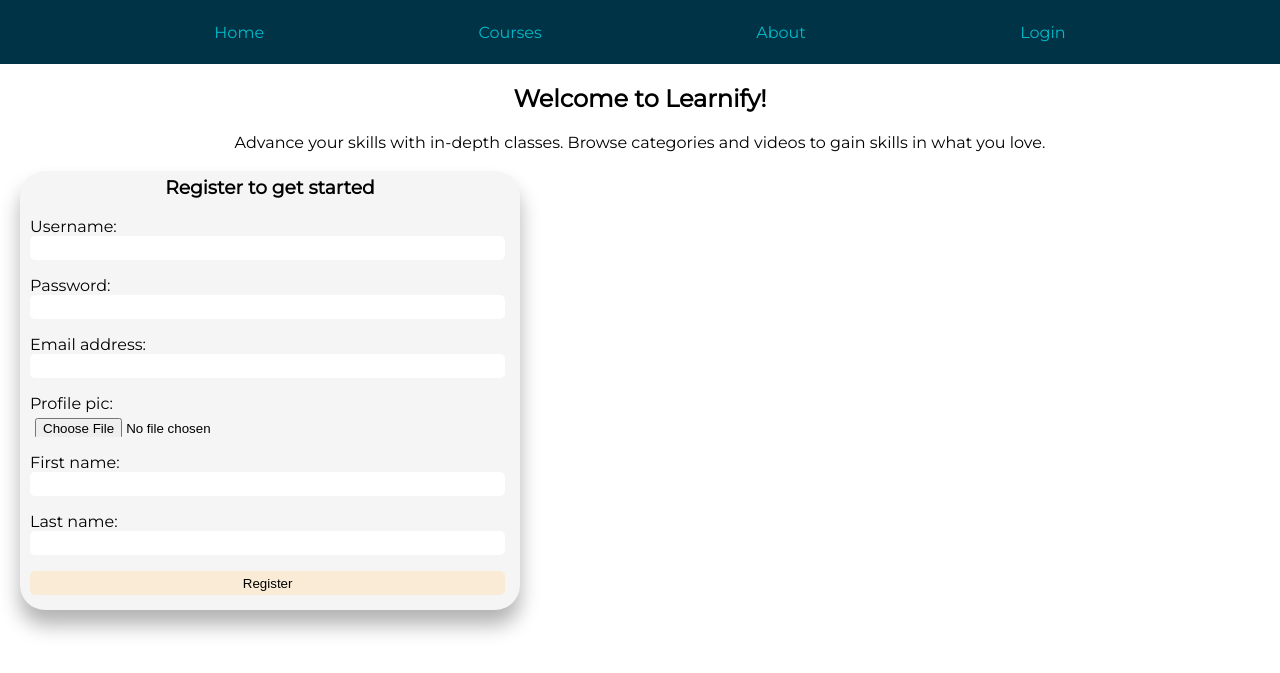
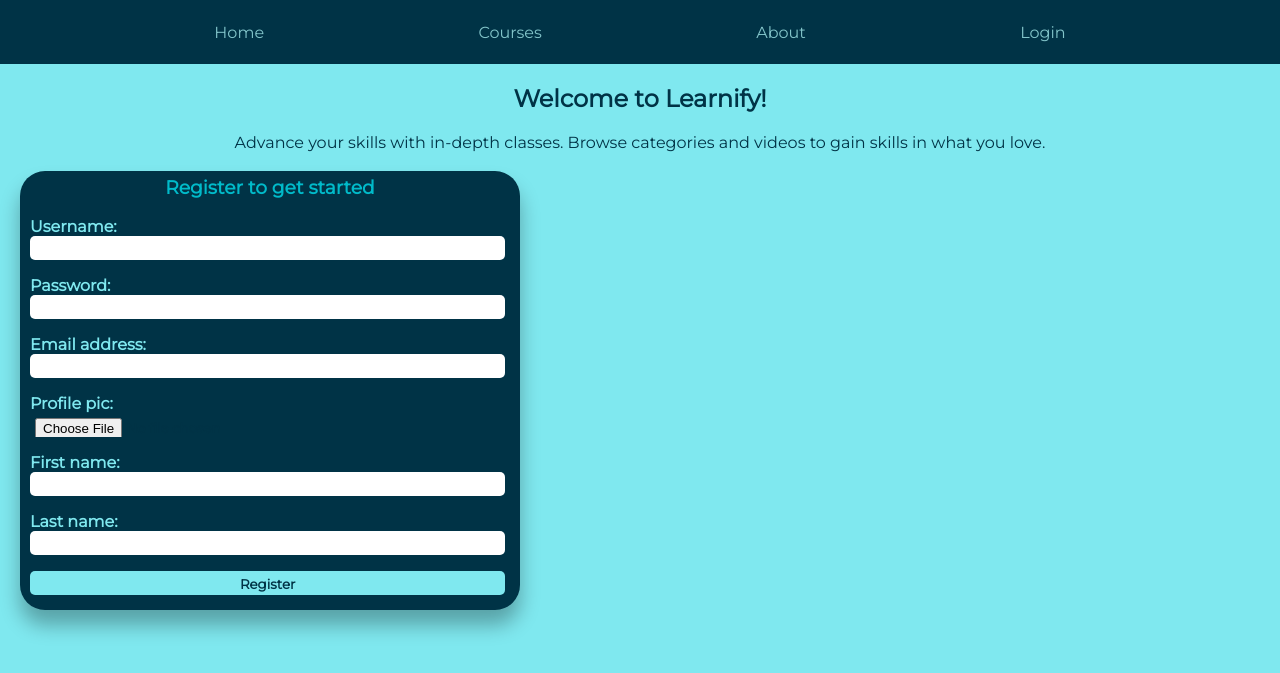
Before and after one commit to addison912/learnify.ly, a Django app: page / in a window 1280 px wide. Shown: the top 673 px of the page. Run offline with Django 3.2, Linux system fonts and the light colour scheme; some libraries are stand-ins or nearby versions.

Commit message:
color pallet not bad. might stick with it

```diff
--- a/learnify/static/css/main.css
+++ b/learnify/static/css/main.css
@@ -5,7 +5,7 @@
 body {
   margin: 0;
   font-family: 'Montserrat', sans-serif;
-  background: white;
+  background: #7FE8EF;
 }
 
 main {
@@ -20,7 +20,7 @@ ul {
 
 a {
   text-decoration: none;
-  color: #00BBCA;
+  color: rgb(130, 197, 202);
 }
 
 nav {
@@ -112,14 +112,21 @@ nav ul li:hover:before {
 
 .welcome, .about {
   text-align: center;
+  color: #003346;
 }
 
 .jumbotron {
-  background-color: whitesmoke;
+  background-color: #003346;
   width: 500px;
   border-radius: 25px;
   box-shadow: 0 15px 20px rgba(0, 0, 0, 0.3);
   margin-left: 20px;
+}
+
+.jumbotron label {
+  color: #7FE8EF;
+  font-family: 'Montserrat', sans-serif;
+  font-weight: bold;
 }
 
 .jumbotron form {
@@ -138,19 +145,24 @@ nav ul li:hover:before {
 .register {
   text-align: center;
   padding-top: 5px;
+  color: #00BBCA
 }
 
 
 
 body>main>div>div>form>input {
   margin-bottom: 15px;
-  background-color: antiquewhite;
+  background-color: #7FE8EF;
 }
 
 .jumbotron input {
   width: 97%;
-  /* margin-right: 10px; */
+  font-family: 'Montserrat', sans-serif;
+  font-weight: bold;
+  color: #003346;
 }
+
+
 
 
 /*//////////// course create form start ////////////*/
```
